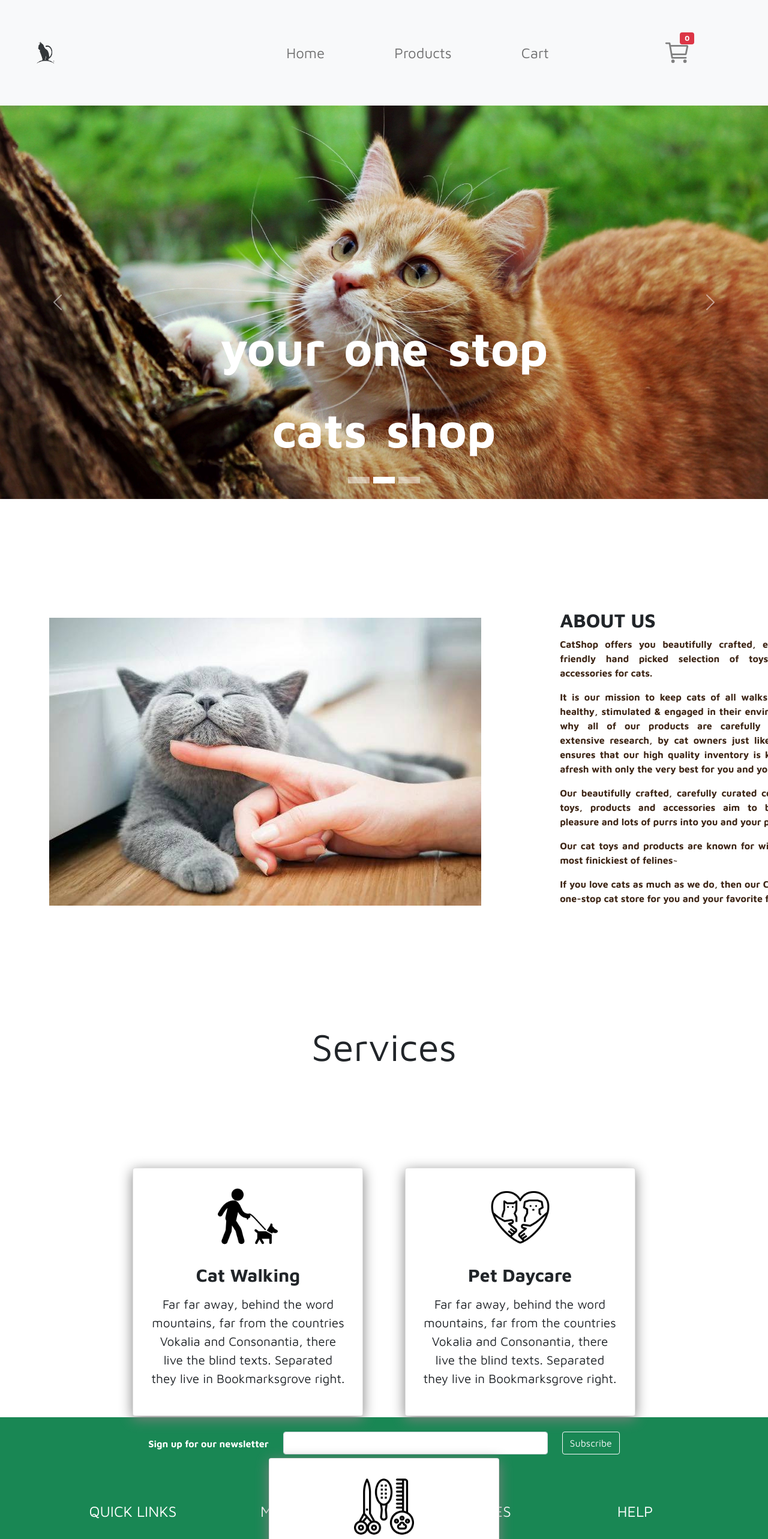
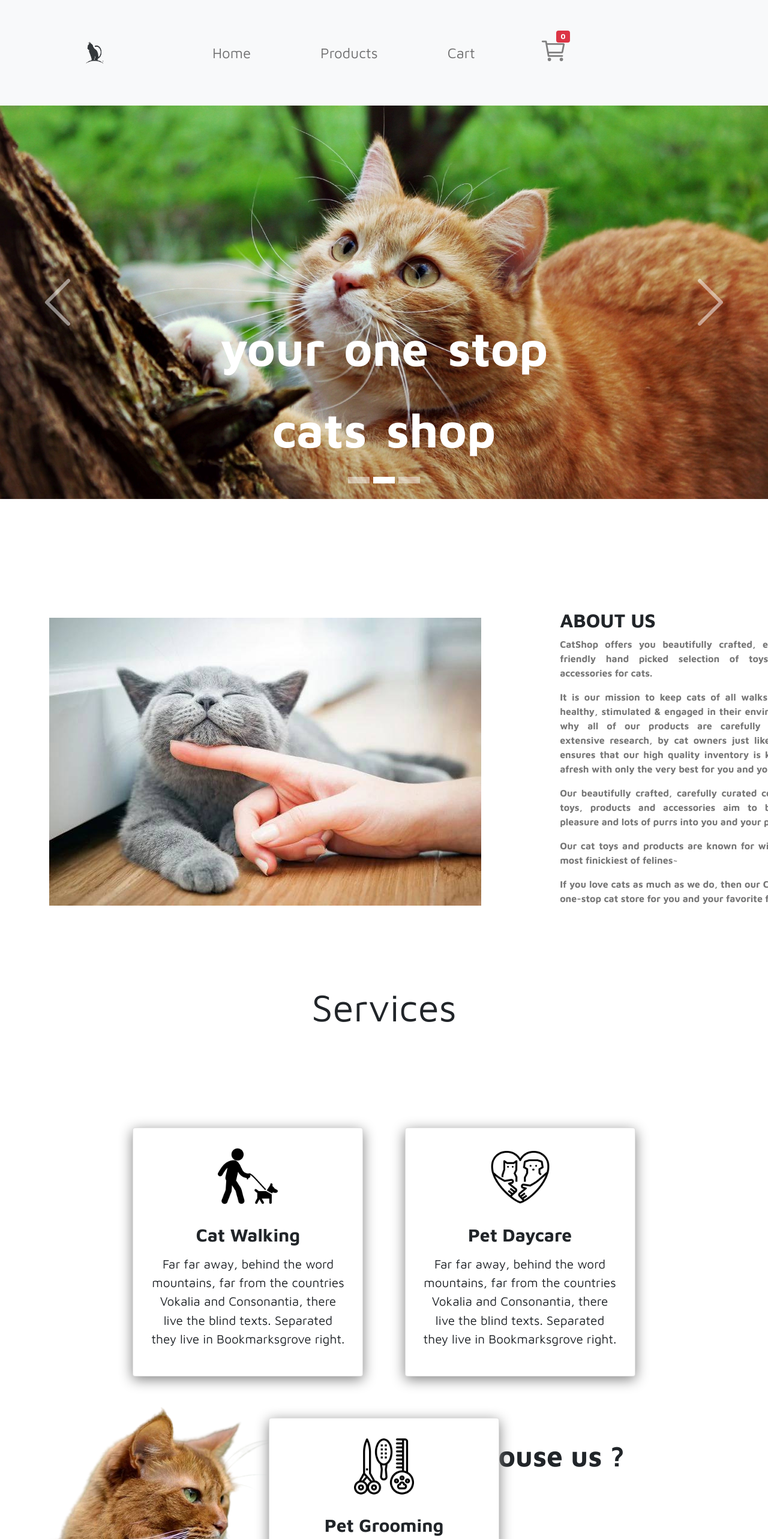
Before and after one commit to saddam-maratouq/Cat_Store, a React (Vite) app: page /home in a window 1280 px wide. Shown: the top 2566 px of the page at 60% size. Built offline with nearby package versions, Linux system fonts and the light colour scheme.

Commit message:
fix icon query

```diff
--- a/src/App.css
+++ b/src/App.css
@@ -9,3 +9,8 @@
     margin: 0;
     padding: 0;
 }
+
+
+:root {
+  --main-color: #10cab7 ;
+}
--- a/src/components/Cart-icon/CartIcon.jsx
+++ b/src/components/Cart-icon/CartIcon.jsx
@@ -1,6 +1,8 @@
 import {useContext,useState,useEffect} from 'react'
 // import { FontAwesomeIcon } from '@fortawesome/react-fontawesome'
 // import { faShoppingCart } from '@fortawesome/free-solid-svg-icons'
+
+
 import {  Link } from "react-router-dom";
 import { catContext } from '../../context/CatContext';
 
@@ -31,7 +33,7 @@ useEffect(() => {
 
 
     return (
-        <div id="cart-icon" >
+        <div className = "cart-icon" >
         <Link   to='cart' >
 
         <IoCartOutline className='cart' color='gray' size="1.9em"   />
--- a/src/components/Cart-icon/cartIcon.style.css
+++ b/src/components/Cart-icon/cartIcon.style.css
@@ -1,12 +1,13 @@
-#cart-icon   {
+.cart-icon   {
     font-size: 24px;
     display: flex;
     align-items: center;
-   position: relative;
-   right: 10%;
+      position: relative;
+     /* right: 10%;
+     text-align: center; */ */
 }
 
-#cart-icon span {
+.cart-icon span {
     font-size: 12px;
     position: absolute;
     bottom: 80%;
@@ -15,20 +16,15 @@
 
 
 
-@media all and (min-width: 500px) and (max-width: 991px) {
+@media all and (min-width: 300px) and (max-width: 991px) {
 
-    .shoping-cart {
-        position: absolute;
-        top: 17px;
-        right: 20px;
-        color: black;
-    }
 
-    #cart-icon span {
+
+      .cart-icon span {
         font-size: 12px;
         position: absolute;
-        bottom: 40px;
-        left: 30px;
+        bottom: 82%;
+        left: 27px;
     }
 
 }
--- a/src/components/header/Header.jsx
+++ b/src/components/header/Header.jsx
@@ -19,6 +19,9 @@ const Header = () => {
 
       <nav className="navbar navbar-expand-lg navbar-light bg-light">
 
+        <div className="container">
+
+
         <a className="navbar-brand " to =""> <img src= {logo} width={'150px'} height={'150px'}  alt="logo" />  </a>
         <button className="navbar-toggler" type="button" data-bs-toggle="collapse" data-bs-target="#navbarSupportedContent" aria-controls="navbarSupportedContent" aria-expanded="false" aria-label="Toggle navigation">
           <span className="navbar-toggler-icon"></span>
@@ -37,11 +40,14 @@ const Header = () => {
             <li className="nav-item">
               <Link className="nav-link" to="/cart"> Cart   </Link>
             </li>
+           <li className='nav-item' >
+         <CartIcon/>
 
+          </li>
           </ul>
 
         </div>
-     <CartIcon/>
+        </div>
       </nav>
 
 
--- a/src/components/header/header.css
+++ b/src/components/header/header.css
@@ -8,13 +8,26 @@
     margin-right: 20%;
 }
 
-
+.list {
+    display: flex;
+    justify-content: space-between;
+    align-items: center;
+    /* text-align: center; */
+}
 
 .nav-item {
-    transition: 4ms;
+    /* transition: 4ms;  */
     padding: 50px;
 }
 
-.nav-link:hover {
-    border-bottom: 2px solid #0B5ED7;
+.nav-Link {
+    transition: 0.8s;
 }
+
+
+@media (max-width: 995px) {
+    .nav-link:hover {
+        padding-left: 10px;
+    }
+
+}
--- a/src/pages/home/About/About.css
+++ b/src/pages/home/About/About.css
@@ -1,10 +1,9 @@
 
 .About-sc {
     width: 100%;
-    min-height: 100vh;
+    min-height: 60vh;
 
 }
-
 
 
 
@@ -36,7 +35,7 @@
     font-size:1em;
     text-align: justify;
     font-weight: 600;
-    color: #3F2717;
+    color: #777
 }
 
 
--- a/src/pages/home/About/About.jsx
+++ b/src/pages/home/About/About.jsx
@@ -4,7 +4,7 @@ import React from 'react'
 import './About.css'
 
 //img
-import Acat from '../../../Images/AboutCat.jpg'
+import AboutImg from '../../../Images/AboutCat.jpg'
 
 
 
@@ -17,7 +17,7 @@ const About = () => {
 
         <div className=" About row align-items-center ">
         <div className='col img-c'>
-            <img   className='About-img' src={Acat} alt="gray cat" />
+            <img   className='About-img' src={AboutImg} alt="gray cat" />
         </div>
         <div className=" A-info col   ">
 
--- a/src/pages/home/Home.jsx
+++ b/src/pages/home/Home.jsx
@@ -14,6 +14,8 @@ import cat3 from '../../Images/cat3.jpg'
 
 import About from './About/About'
 import Feathers from './Feathers/Feathers'
+
+import Chouse from './chouse-us/Chouse'
 
 
 
@@ -97,6 +99,11 @@ import Feathers from './Feathers/Feathers'
         {/* feathers section  */}
 
         <Feathers/>
+
+
+        {/* chouse section  */}
+
+        <Chouse/>
     </>
     )
 }
--- /dev/null
+++ b/src/pages/home/chouse-us/Chouse.jsx
@@ -0,0 +1,34 @@
+import React from 'react'
+
+
+import './chouse.css'
+
+//img
+import kitten from '../../../Images/kitten5.png'
+
+
+const Chouse = () => {
+  return (
+   <section className="chouse">
+       <div className="container">
+           <div className="kitten">
+               <img src={kitten} alt="" />
+           </div>
+           <h2 className='c-title' > Why chouse us ? </h2>
+           <div className="serv">
+               <div className="first">
+
+
+
+               </div>
+
+               <div className="sec">
+
+               </div>
+           </div>
+       </div>
+   </section>
+  )
+}
+
+export default Chouse
--- /dev/null
+++ b/src/pages/home/chouse-us/chouse.css
@@ -0,0 +1,17 @@
+.chouse {
+    width: 100%;
+    height: 90vh;
+}
+
+
+.container {
+    display: flex;
+    justify-content: space-between;
+    align-items:flex-start
+}
+
+.c-title {
+    padding-top: 102px;
+    font-size: 3rem;
+    font-weight: 800;
+}
--- a/src/pages/home/home.css
+++ b/src/pages/home/home.css
@@ -1,4 +1,6 @@
- .main {
+
+
+.main {
     width: 100%;
     height: calc(  80vh - 1.5rem )
 }
@@ -30,6 +32,8 @@
 
 
 
+
+
 @media (max-width: 768px) {
 
     .f-label {
@@ -44,3 +48,17 @@
         font-weight: 1000;
     }
 }
+
+
+
+/* Edit Main bootStrap  */
+
+
+.carousel-control-next-icon, .carousel-control-prev-icon {
+    display: inline-block;
+    width: 10rem;
+    height: 6rem;
+    background-repeat: no-repeat;
+    background-position: 50%;
+    background-size: 100% 100%;
+}
```
Also changed, not shown: index.html (line endings or trailing spaces), src/Images/kitten5.png (added).
